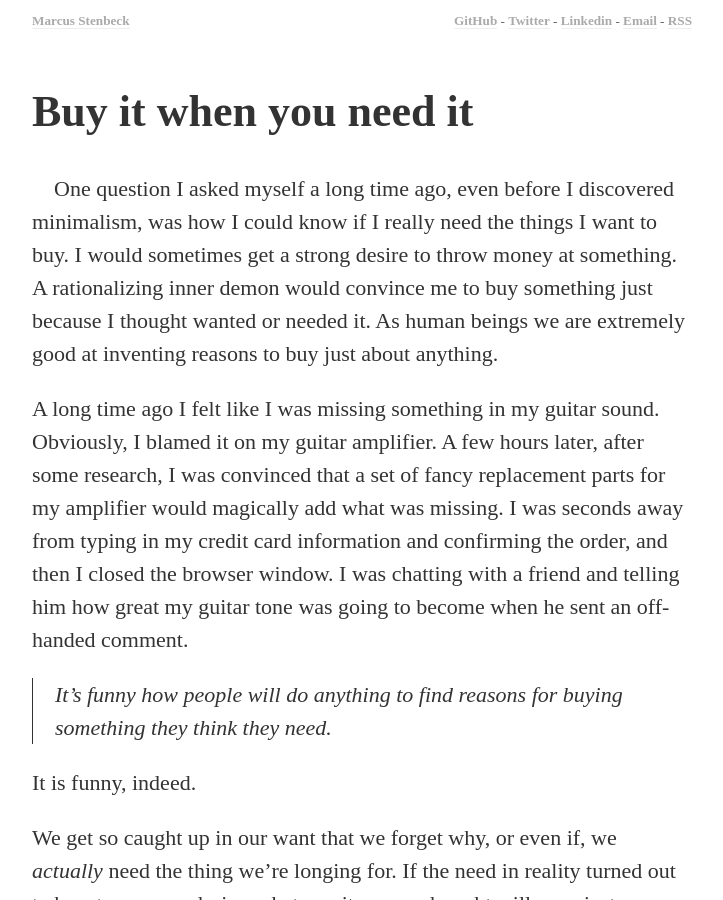
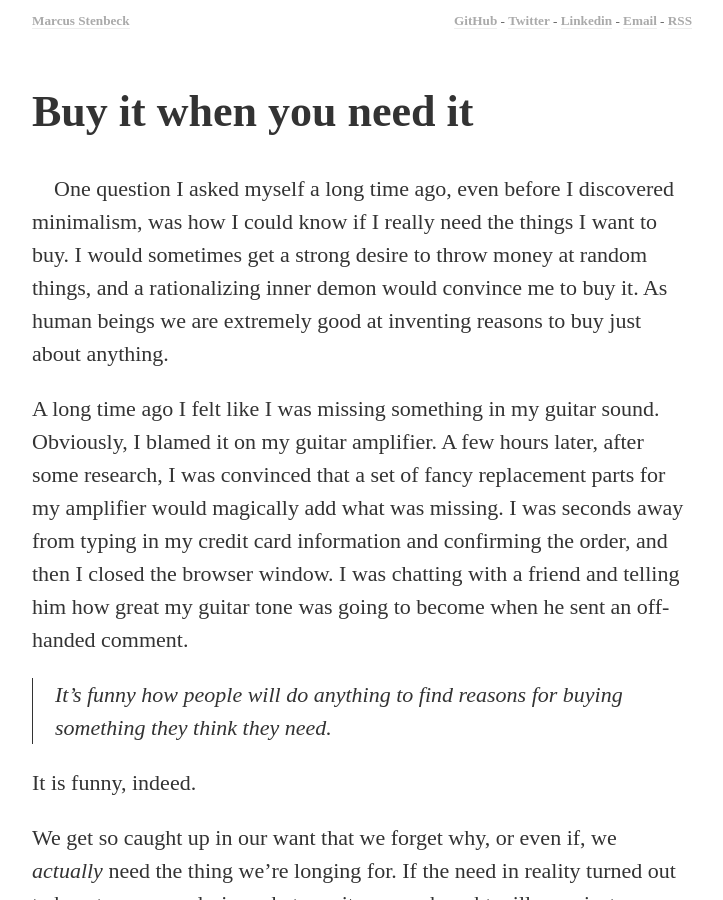
Before and after one commit to marcusstenbeck/marcusstenbeck.github.io, a Jekyll site: the page built from _posts/2014-07-09-buy-it-when-you-need-it.md, in a window 1280 px wide and 900 px high. Shown: the whole window, without its empty margins (278-1001 px from the left). Built offline with Jekyll 4.4.1, drawn with Linux system fonts in a browser that asks for light colours; some web fonts are replaced; Markdown is read by kramdown in place of the engine named in the settings.

Commit message:
Edit for brevity.

```diff
--- a/_posts/2014-07-09-buy-it-when-you-need-it.md
+++ b/_posts/2014-07-09-buy-it-when-you-need-it.md
@@ -5,7 +5,7 @@ date:   2014-07-09 18:05:00
 categories: minimalism lifestyle
 ---
 
-One question I asked myself a long time ago, even before I discovered minimalism, was how I could know if I really need the things I want to buy. I would sometimes get a strong desire to throw money at something. A rationalizing inner demon would convince me to buy something just because I thought wanted or needed it. As human beings we are extremely good at inventing reasons to buy just about anything.
+One question I asked myself a long time ago, even before I discovered minimalism, was how I could know if I really need the things I want to buy. I would sometimes get a strong desire to throw money at random things, and a rationalizing inner demon would convince me to buy it. As human beings we are extremely good at inventing reasons to buy just about anything.
 
 A long time ago I felt like I was missing something in my guitar sound. Obviously, I blamed it on my guitar amplifier. A few hours later, after some research, I was convinced that a set of fancy replacement parts for my amplifier would magically add what was missing. I was seconds away from typing in my credit card information and confirming the order, and then I closed the browser window. I was chatting with a friend and telling him how great my guitar tone was going to become when he sent an off-handed comment.
 
```
